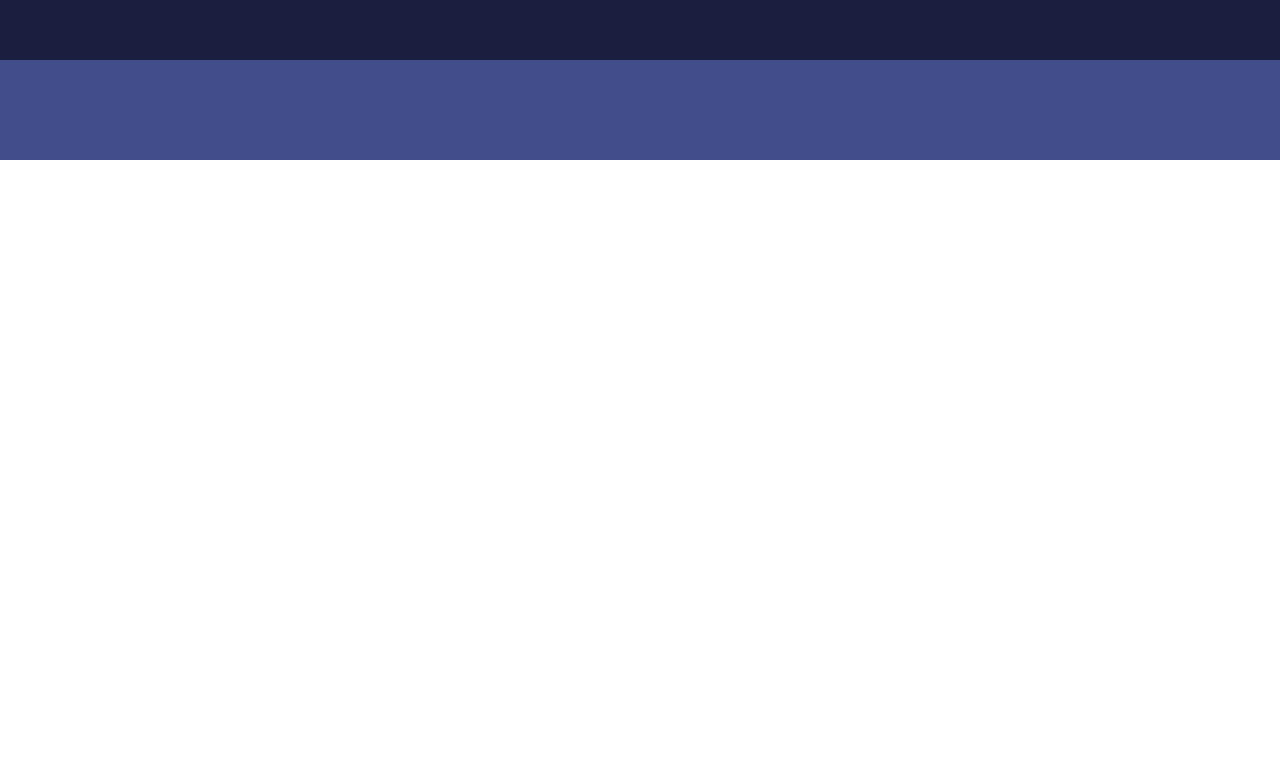
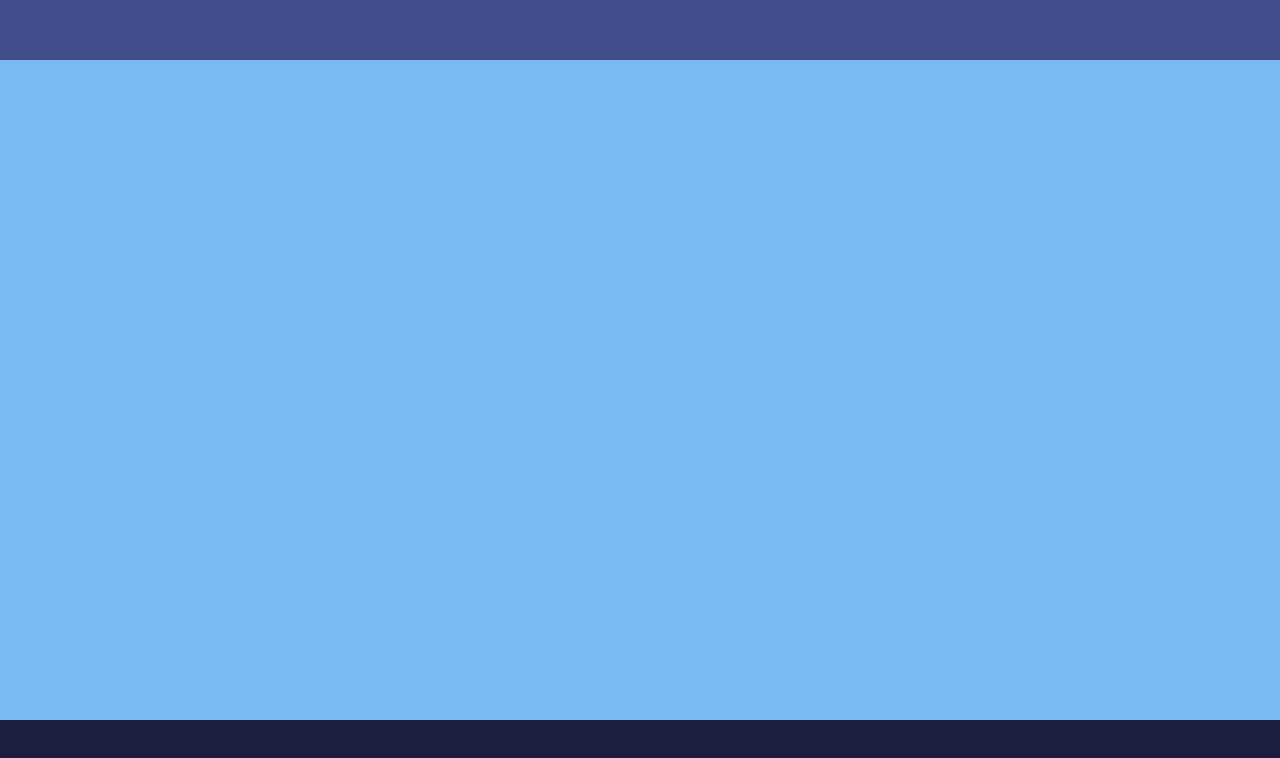
Before and after one commit to BenLirio/healthy-smile-mobile-wire, a React (Create React App) app: page / in a window 1280 px wide. Shown: the part 160-918 px from the top of the page. Before the commit the page ends 800 px from the top, so only its background shows below. Built offline with nearby package versions, Linux system fonts and the light colour scheme.

Commit message:
Add sizes to header and footer

```diff
--- a/src/components/Body/Body.module.scss
+++ b/src/components/Body/Body.module.scss
@@ -1,3 +1,5 @@
+@import '../../variables.scss';
 .Body {
-  background: #79baf2;
+  background: $light;
+  min-height: calc(110vh - #{$header-height});
 }
--- a/src/components/Footer/Footer.module.scss
+++ b/src/components/Footer/Footer.module.scss
@@ -1,4 +1,5 @@
+@import '../../variables.scss';
 .Footer {
-  background: #424d8c;
-  height: 100px;
+  background: $dark;
+  height: $footer-height;
 }
--- a/src/components/Header/Header.module.scss
+++ b/src/components/Header/Header.module.scss
@@ -1,4 +1,5 @@
+@import '../../variables.scss';
 .Header {
-  background: #1c1e40;
-  height: 220px;
+  background: $secondary;
+  height: $header-height;
 }
--- /dev/null
+++ b/src/variables.scss
@@ -0,0 +1,7 @@
+$primary: #d94032;
+$secondary: #424d8c;
+$light: #79baf2;
+$dark: #1c1e40;
+
+$header-height: 220px;
+$footer-height: 200px;
```
